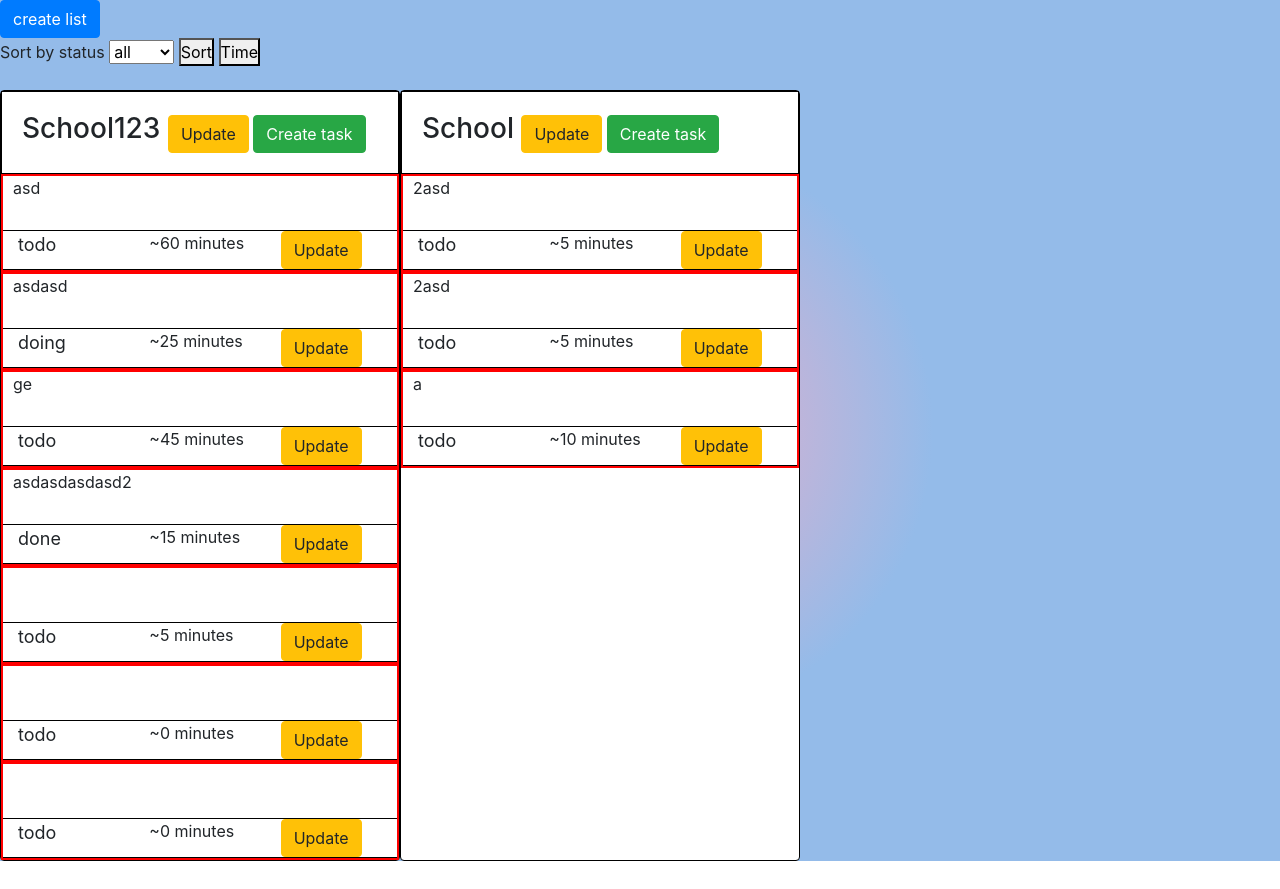
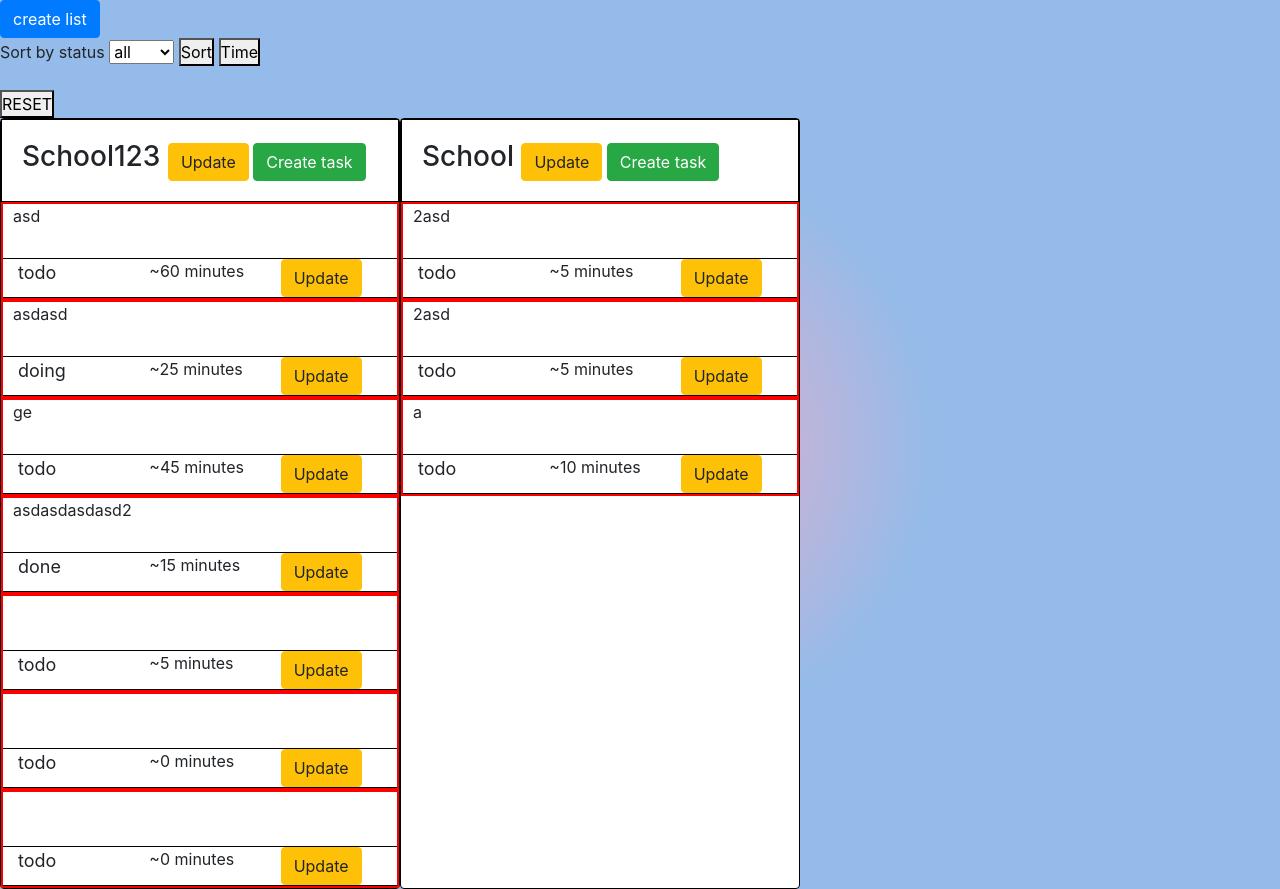
Before and after one commit to Robin-Broekhof/todo_list-backend, a PHP site: page /index.php in a window 1280 px wide. Before the commit the page ends 861 px from the top, so only its background shows below. Run offline with PHP 8.4, Linux system fonts and the light colour scheme; data comes from the database, SQL or seed files in the repository; some libraries are stand-ins or nearby versions.

Commit message:
voorlopig klaar

```diff
--- a/app/php/functions.php
+++ b/app/php/functions.php
@@ -35,10 +35,7 @@ function listToTaskJoin(){
         if($_GET["duration"] == "time_asc"){
             $durationSqlSort = "ORDER BY tasks.duration asc";
         }
-    }
-
-    elseif(isset($_GET['duration'])) {
-        if($_GET["duration"] == "time_desc"){
+        elseif($_GET["duration"] == "time_desc"){
             $durationSqlSort = "ORDER BY tasks.duration desc";
         }
     }
--- a/public/index/index.php
+++ b/public/index/index.php
@@ -42,7 +42,7 @@
 
 
 <form method="GET" action="<?=$_SERVER['SCRIPT_NAME'];?>"> Sort by status
-<select name="status">
+    <select name="status">
         <option value="all"   >all</option>
         <option value="todo"  <?php if($selectoption == 1){print("selected");}?>>todo</option>
         <option value="doing" <?php if($selectoption == 2){print("selected");}?>>doing</option>
@@ -54,6 +54,9 @@
 <br>
 
 
+<form method="GET" action="<?=$_SERVER['SCRIPT_NAME'];?>">
+    <button type="submit" name="sort" value="null"> RESET </button>
+</form>
 
 
 
```
